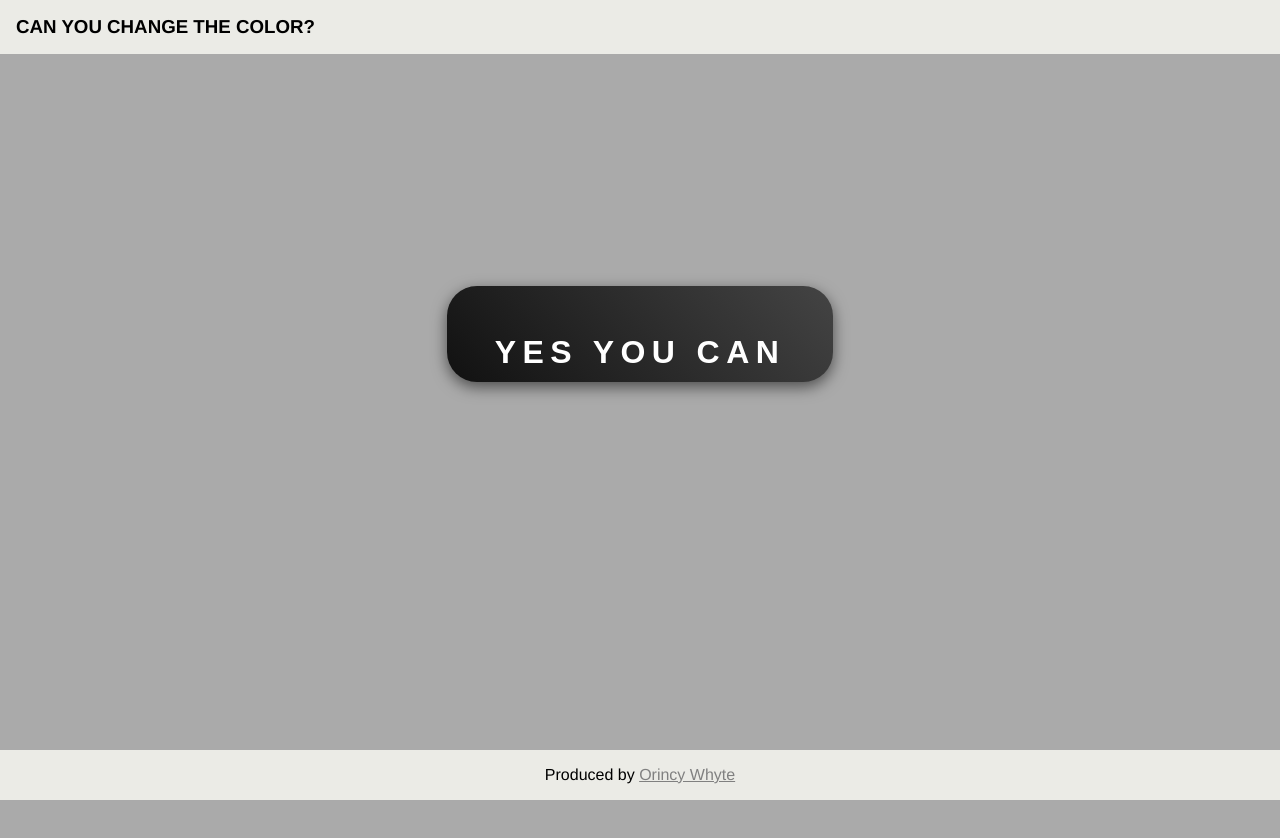
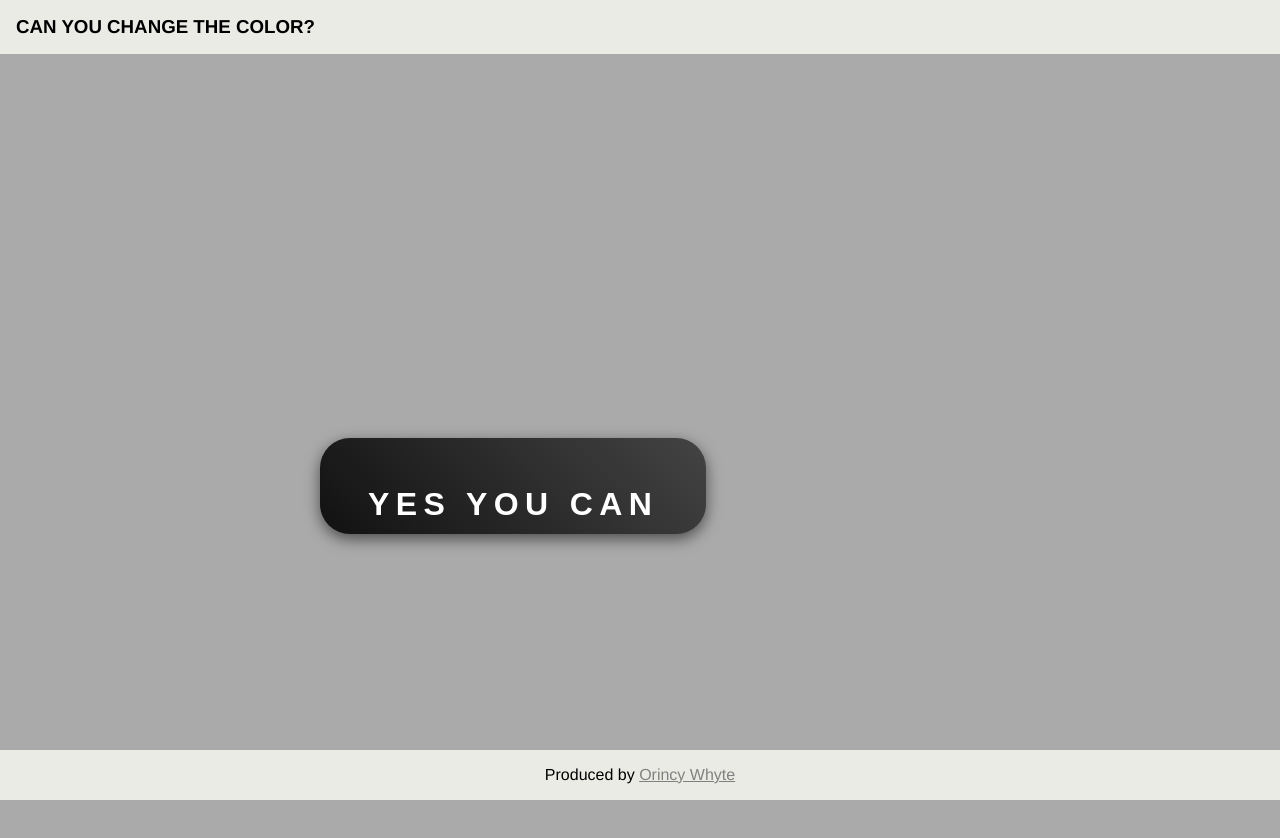
Before and after one commit to oswhytecodes/BackgroundColorChange, a plain HTML site: page index.html in a window 1280 px wide. Before the commit the page ends 800 px from the top, so only its background shows below. Drawn offline with Linux system fonts and the light colour scheme.

Commit message:
Update style.css

```diff
--- a/style.css
+++ b/style.css
@@ -29,7 +29,7 @@ body {
     max-width: 100%;
   }
 .btn-container {
-max-width: 60%;
+width: 50%;
 }
   button {
       background-color: black;
```
